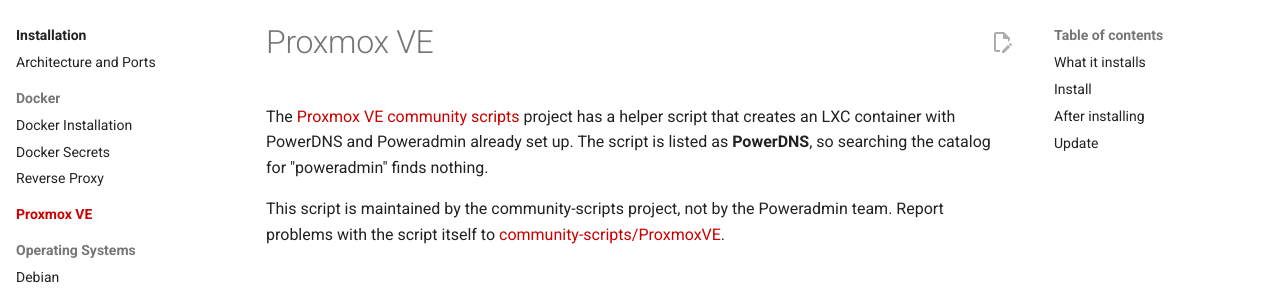
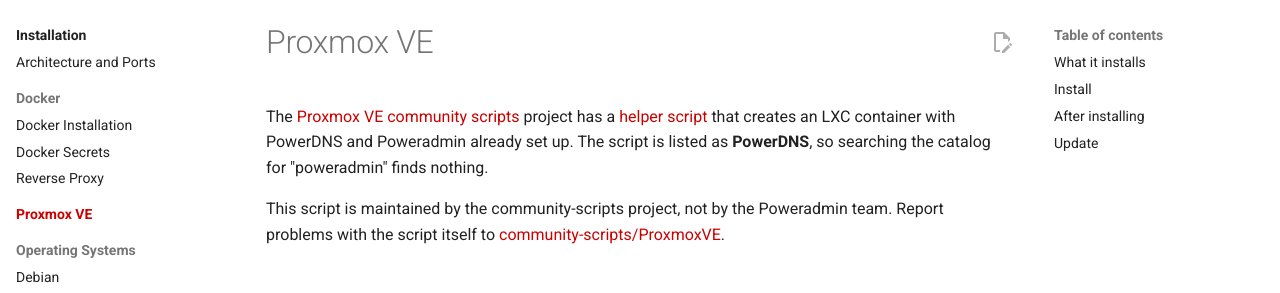
Before and after one commit to poweradmin/poweradmin-docs, an MkDocs documentation site: the page built from docs/installation/proxmox.md, in a window 1280 px wide and 900 px high. Shown: the part 126-419 px from the top of the window. Built offline with MkDocs 1.6.1 and Material for MkDocs 9.7.7, drawn with Linux system fonts in a browser that asks for light colours; comment, search, counter and statistics services are not loaded; part of the change alters nothing that is shown.

```diff
--- a/docs/installation/proxmox.md
+++ b/docs/installation/proxmox.md
@@ -1,6 +1,6 @@
 # Proxmox VE
 
-The [Proxmox VE community scripts](https://community-scripts.github.io/ProxmoxVE/) project has a helper script that creates an LXC container with PowerDNS and Poweradmin already set up. The script is listed as **PowerDNS**, so searching the catalog for "poweradmin" finds nothing.
+The [Proxmox VE community scripts](https://community-scripts.org/) project has a [helper script](https://community-scripts.org/scripts/powerdns) that creates an LXC container with PowerDNS and Poweradmin already set up. The script is listed as **PowerDNS**, so searching the catalog for "poweradmin" finds nothing.
 
 This script is maintained by the community-scripts project, not by the Poweradmin team. Report problems with the script itself to [community-scripts/ProxmoxVE](https://github.com/community-scripts/ProxmoxVE).
 
```
